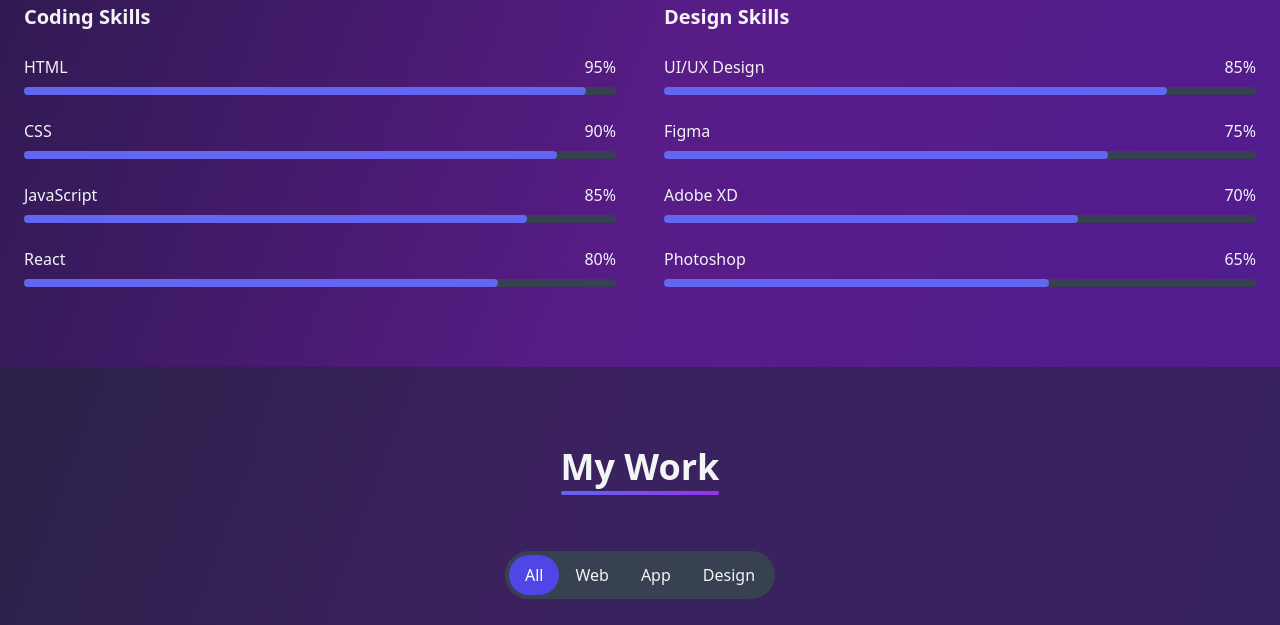
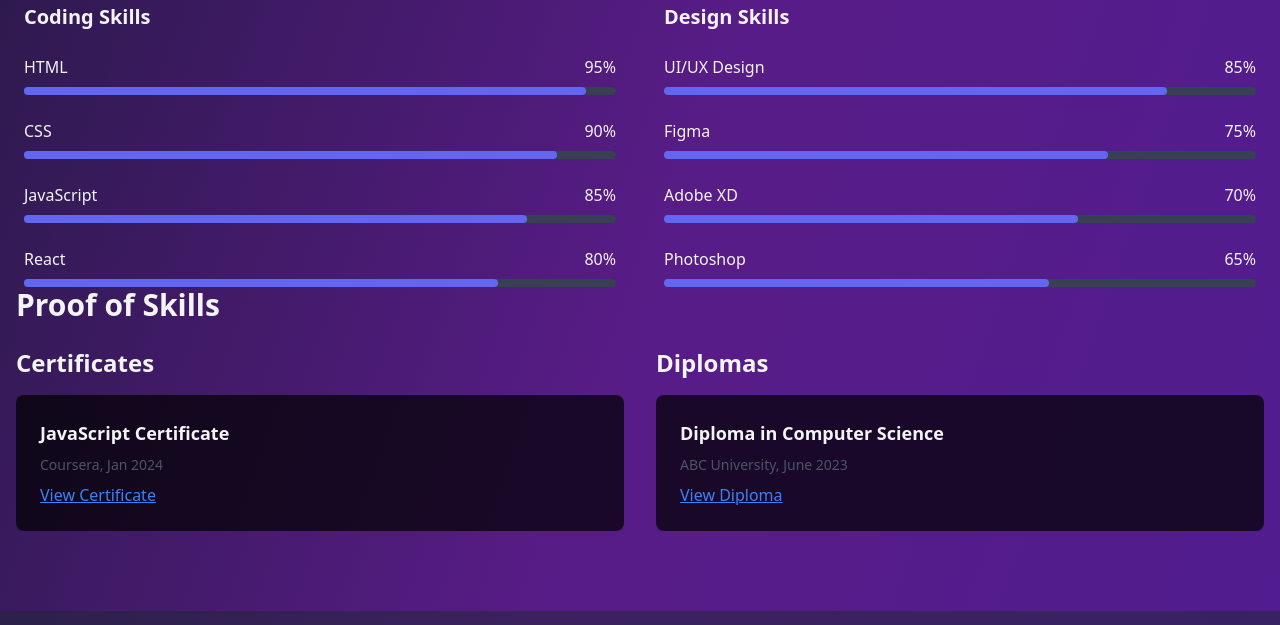
Before and after one commit to hyacinthe4/myportfolio, a plain HTML site: page index.html in a window 1280 px wide. Shown: the part 1509-2134 px from the top of the page. Drawn offline with nearby package versions, Linux system fonts and the light colour scheme.

Commit message:
initial commit

```diff
--- a/index.html
+++ b/index.html
@@ -7,6 +7,9 @@
     <script src="https://cdn.tailwindcss.com"></script>
     <link href="style.css">
     <link rel="stylesheet" href="https://cdnjs.cloudflare.com/ajax/libs/font-awesome/6.4.0/css/all.min.css">
+    <!-- Swiper CSS -->
+<link rel="stylesheet" href="https://cdn.jsdelivr.net/npm/swiper@11/swiper-bundle.min.css" />
+<script src="https://cdn.jsdelivr.net/npm/swiper@11/swiper-bundle.min.js"></script>
 
 </head>
 <body class="bg-gradient-to-br from-gray-900 via-purple-900 to-violet-900 text-gray-100">
@@ -190,14 +193,59 @@
                                 <span class="font-medium">Photoshop</span>
                                 <span>65%</span>
                             </div>
+
                             <div class="h-2 bg-gray-700 rounded-full">
                                 <div class="h-full bg-indigo-500 rounded-full skill-bar" style="width: 65%"></div>
                             </div>
+
                         </div>
                     </div>
                 </div>
             </div>
         </div>
+            <!-- Certificates & Diplomas Carousel Section -->
+
+  <div class="container mx-auto px-4">
+    <h2 class="text-3xl font-bold mb-6">Proof of Skills</h2>
+    <div class="grid grid-cols-1 md:grid-cols-2 gap-8">
+      <!-- Certificates Carousel -->
+      <div>
+        <h3 class="text-2xl font-semibold mb-4">Certificates</h3>
+        <div class="swiper certificates-swiper">
+          <div class="swiper-wrapper">
+            <div class="swiper-slide">
+              <div class="bg-black bg-opacity-70 rounded-lg shadow-lg overflow-hidden transition-transform hover:scale-105">
+                <div class="p-6">
+                  <h4 class="font-bold text-lg mb-2">JavaScript Certificate</h4>
+                  <p class="text-sm text-gray-600 mb-2">Coursera, Jan 2024</p>
+                  <a href="https://example.com/certificate-js" target="_blank" class="text-blue-500 underline">View Certificate</a>
+                </div>
+              </div>
+            </div>
+
+          </div>
+        </div>
+      </div>
+      <!-- Diplomas Carousel -->
+      <div>
+        <h3 class="text-2xl font-semibold mb-4">Diplomas</h3>
+        <div class="swiper diplomas-swiper">
+          <div class="swiper-wrapper">
+            <div class="swiper-slide">
+              <div class="bg-black bg-opacity-70 rounded-lg shadow-lg overflow-hidden transition-transform hover:scale-105">
+                <div class="p-6">
+                  <h4 class="font-bold text-lg mb-2">Diploma in Computer Science</h4>
+                  <p class="text-sm text-gray-600 mb-2">ABC University, June 2023</p>
+                  <a href="https://example.com/diploma-cs" target="_blank" class="text-blue-500 underline">View Diploma</a>
+                </div>
+              </div>
+            </div>
+
+          </div>
+        </div>
+      </div>
+    </div>
+  </div>
     </section>
 
     <!-- Work Section -->
--- a/script.js
+++ b/script.js
@@ -1,5 +1,4 @@
-
-        // Mobile menu toggle
+// Mobile menu toggle
         const menuBtn = document.getElementById('menu-btn');
         const mobileMenu = document.getElementById('mobile-menu');
 
@@ -66,3 +65,19 @@
                 });
             });
         });
+
+        document.addEventListener('DOMContentLoaded', function () {
+          new Swiper('.certificates-swiper', {
+            loop: true,
+            autoplay: { delay: 2500, disableOnInteraction: false },
+            slidesPerView: 1,
+            spaceBetween: 24,
+          });
+
+          new Swiper('.diplomas-swiper', {
+            loop: true,
+            autoplay: { delay: 2500, disableOnInteraction: false },
+            slidesPerView: 1,
+            spaceBetween: 24,
+          });
+        });
```
